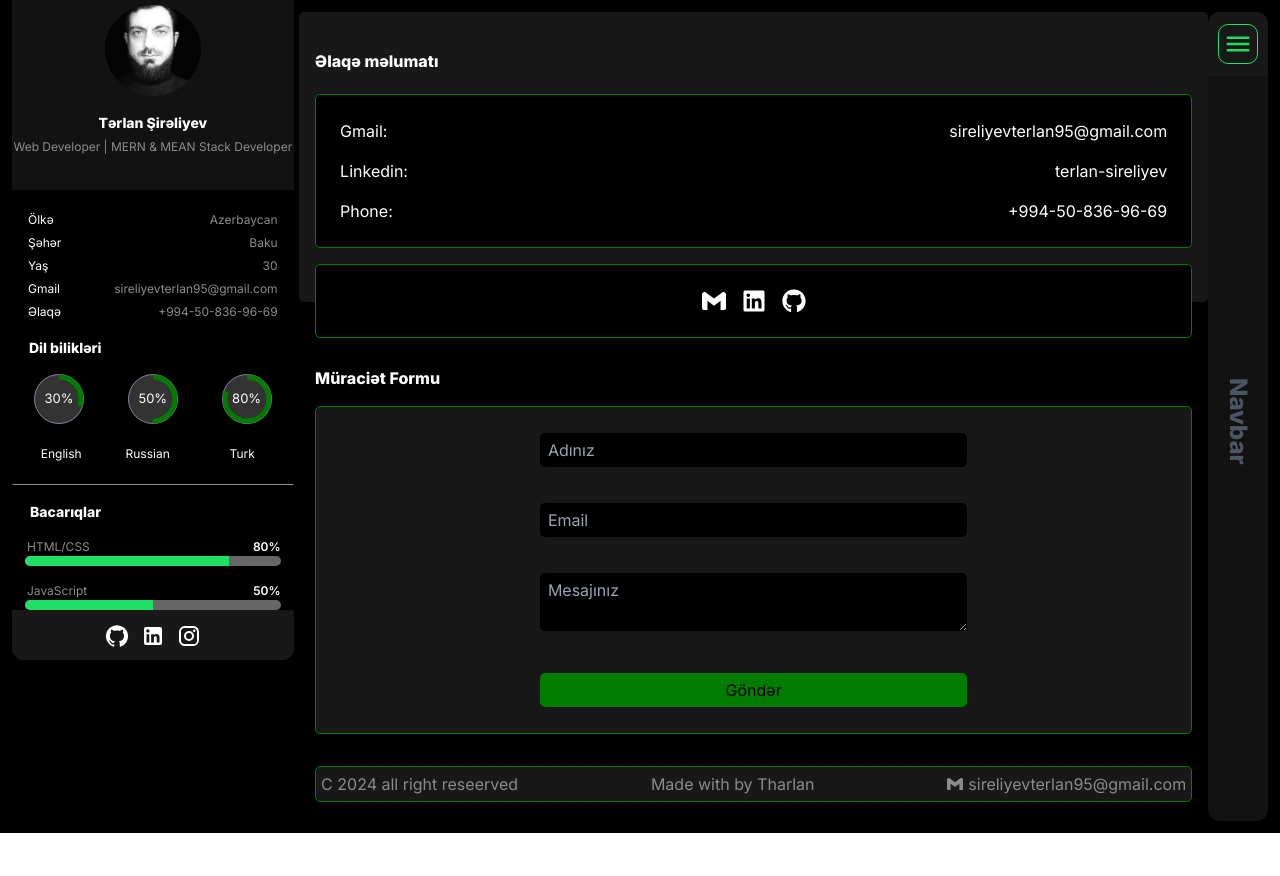
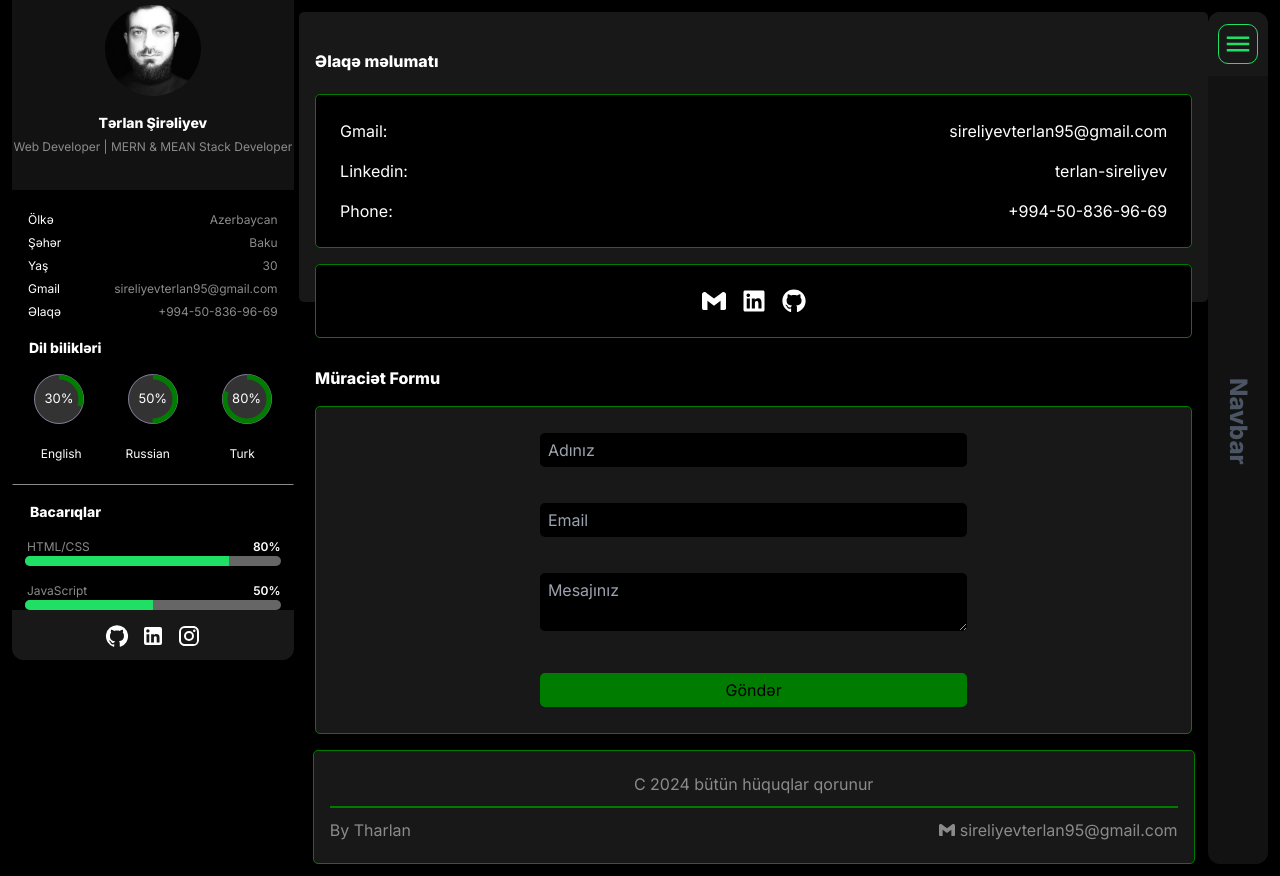
Before and after one commit to terlan-sireliyev/portfolio_nextjs, a Next.js app: page /contact in a window 1280 px wide. Before the commit the page ends 833 px from the top, so only its background shows below. Built offline with nearby package versions, Linux system fonts and the light colour scheme.

Commit message:
send contact forms

```diff
--- a/app/contact/page.jsx
+++ b/app/contact/page.jsx
@@ -23,7 +23,8 @@ const Page = () => {
         (error) => {
           console.error('FAILED...', error.text);
         }
-    );}
+      );
+  }
 
   return (
     <div>
@@ -102,15 +103,15 @@ const Page = () => {
           </div>
         </form>
       </div>
-      <div className="p-4 ">
-        <div className="bg-leftBgOne border border-leftTextColorGreen flex justify-between  rounded-border5 p-2">
-          <div className="text-leftTextColorGray max-sm:text-8">
-            C 2024 all right reseerved
+      <div className="p-4 bg-leftBgOne border border-leftTextColorGreen rounded-border5  max-md:w-[95%] max-sm:w-[93.5%] w-[97%] m-auto">
+        <div className="text-leftTextColorGray py-2 pb-[10px] border-b-2 border-leftTextColorGreen text-center max-sm:text-12">
+          C 2024 bütün hüquqlar qorunur
         </div>
-          <div className="text-leftTextColorGray max-sm:text-8">
-            Made with by Tharlan
+        <div className=" flex justify-between  rounded-border5 py-2 pt-[10px]">
+          <div className="text-leftTextColorGray max-sm:text-12">
+            By Tharlan
           </div>
-          <div className="text-leftTextColorGray max-sm:text-8 flex items-center gap-2">
+          <div className="text-leftTextColorGray max-sm:text-12 flex items-center gap-2">
             <SiGmail />
             sireliyevterlan95@gmail.com
           </div>
```
Lines whose indentation alone changed are shown as unchanged.
